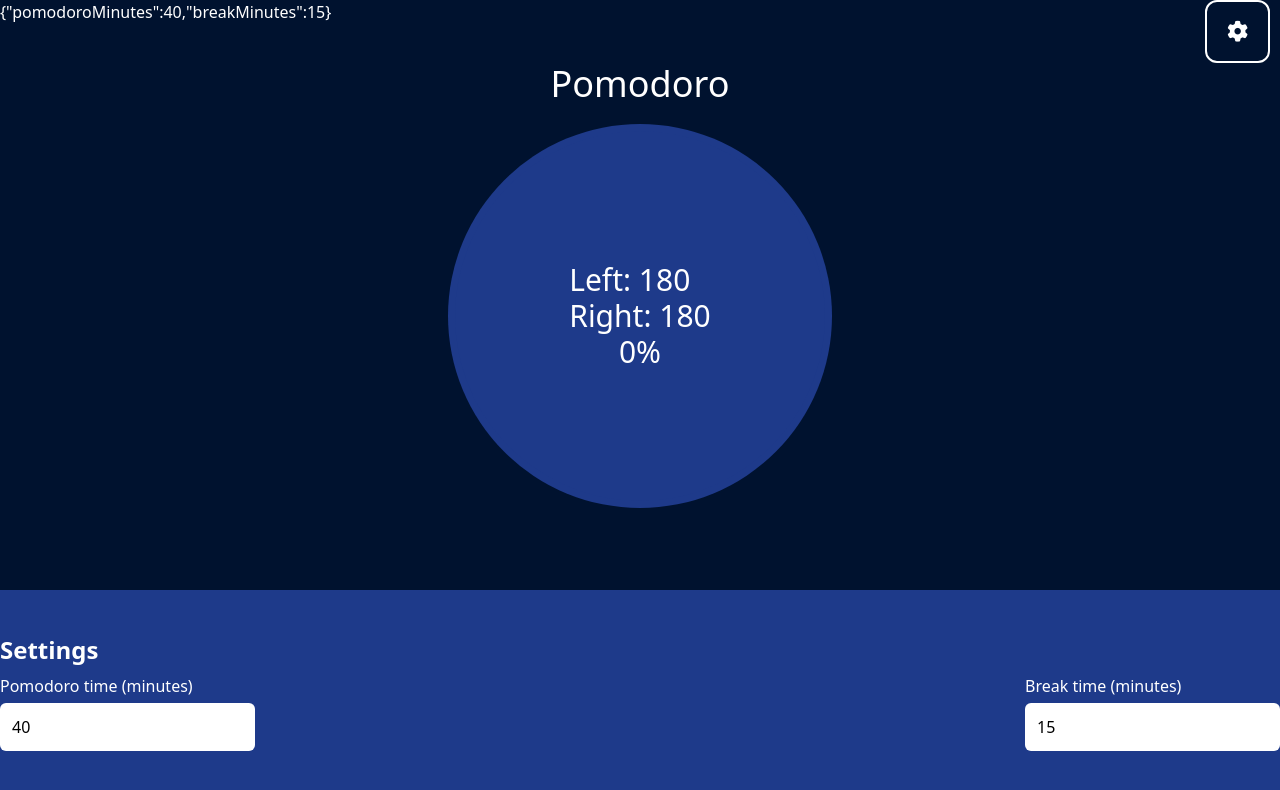
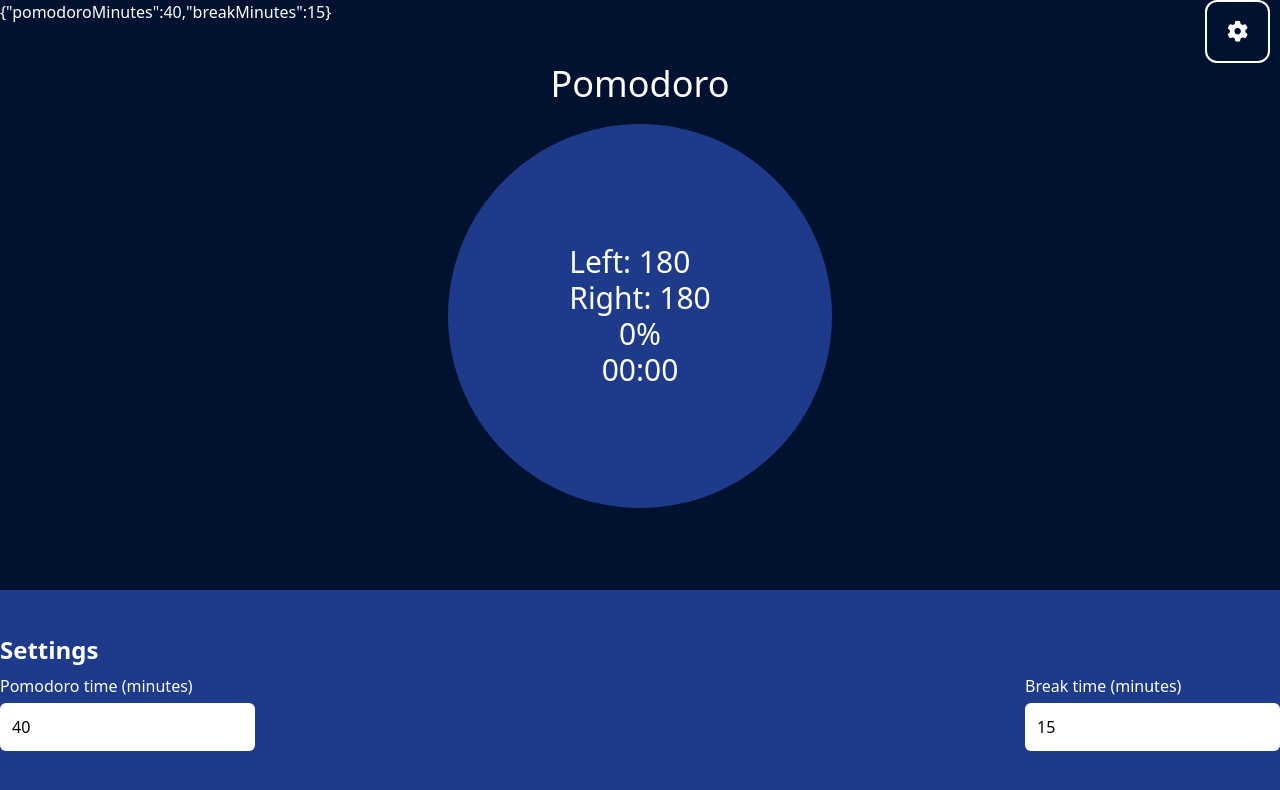
Before and after one commit to LombardoCode/pomodoro-web, a React (Create React App) app: page / in a window 1280 px wide. Shown: the top 790 px of the page. Built offline with nearby package versions, Linux system fonts and the light colour scheme.

Commit message:
[NEW]: Timer shows formatted time.

```diff
--- a/src/App.js
+++ b/src/App.js
@@ -7,6 +7,7 @@ function App() {
 	const [active, setActive] = useState(false);
 	const [leftDegrees, setLeftDegrees] = useState(180);
 	const [rightDegrees, setRightDegrees] = useState(180);
+	const [secondsPast, setSecondsPast] = useState(0);
 	const [minutes, setMinutes] = useState({
 		pomodoroMinutes: 40,
 		breakMinutes: 15,
@@ -18,6 +19,10 @@ function App() {
 
 	const handleActive = (status) => {
 		setActive(!active);
+	};
+
+	const onSetSecondsPast = (seconds) => {
+		setSecondsPast(seconds);
 	};
 
 	const onSetLeftDegrees = (degrees) => {
@@ -32,6 +37,7 @@ function App() {
 		setActive(false);
 		setLeftDegrees(180);
 		setRightDegrees(180);
+		setSecondsPast(0);
 	};
 
 	return (
@@ -44,6 +50,8 @@ function App() {
 			<div className="container mx-auto my-10">
 				<h1 className="text-white text-center text-4xl">Pomodoro</h1>
 				<Timer
+					secondsPast={secondsPast}
+					setSecondsPast={onSetSecondsPast}
 					minutes={minutes}
 					active={active}
 					setActive={handleActive}
--- a/src/components/Timer/Timer.jsx
+++ b/src/components/Timer/Timer.jsx
@@ -2,6 +2,8 @@ import { useEffect, useState } from "react";
 import "./Timer.css";
 
 const Timer = ({
+	secondsPast,
+	setSecondsPast,
 	minutes,
 	active,
 	setActive,
@@ -11,6 +13,7 @@ const Timer = ({
 	setRightDegrees,
 }) => {
 	const [percentage, setPercentage] = useState(0);
+	const [timerDisplay, setTimerDisplay] = useState("00:00");
 
 	useEffect(() => {
 		let interval = null;
@@ -18,7 +21,6 @@ const Timer = ({
 		let secondHalfFinished = false;
 		const seconds = minutes.pomodoroMinutes * 60;
 		const deegreesToTurn = 180 / (seconds / 2);
-
 		let leftPercentage = (50 / 180) * (leftDegrees - 180);
 		let rightPercentage = (50 / 180) * (rightDegrees - 180);
 		setPercentage(leftPercentage + rightPercentage);
@@ -27,6 +29,7 @@ const Timer = ({
 			if (leftDegrees >= 180 && leftDegrees < 360) {
 				interval = setInterval(() => {
 					setLeftDegrees((oldDegrees) => oldDegrees + deegreesToTurn);
+					setSecondsPast((oldSeconds) => oldSeconds + 1);
 				}, 1000);
 			} else {
 				firstHalfFinished = true;
@@ -35,6 +38,7 @@ const Timer = ({
 			if (firstHalfFinished && rightDegrees >= 180 && rightDegrees < 361) {
 				interval = setInterval(() => {
 					setRightDegrees((oldDegrees) => oldDegrees + deegreesToTurn);
+					setSecondsPast((oldSeconds) => oldSeconds + 1);
 				}, 1000);
 			} else {
 				secondHalfFinished = true;
@@ -46,13 +50,33 @@ const Timer = ({
 
 				setRightDegrees(180);
 				secondHalfFinished = false;
+
+				setTimerDisplay("00:00");
+				setSecondsPast(0);
 			}
+		}
+
+		const formatTo2DigitNumber = (number) => {
+			return number.toLocaleString("en-US", {
+				minimumIntegerDigits: 2,
+				useGrouping: false,
+			});
+		};
+
+		if (secondsPast < 60) {
+			setTimerDisplay(`00:${formatTo2DigitNumber(secondsPast)}`);
+		} else {
+			setTimerDisplay(
+				`${Math.floor(secondsPast / 60)}:${formatTo2DigitNumber(
+					secondsPast % 60
+				)}`
+			);
 		}
 
 		return () => {
 			clearInterval(interval);
 		};
-	}, [leftDegrees, rightDegrees, active]);
+	}, [leftDegrees, rightDegrees, active, secondsPast]);
 
 	const firstHalfStyle = {
 		transform: `rotate(${leftDegrees}deg)`,
@@ -74,9 +98,10 @@ const Timer = ({
 					className="flex justify-center items-center rounded-full w-24 h-24 bg-blue-900"
 				>
 					<span id="display" className="text-3xl">
-						<p>Left: {leftDegrees}</p>
-						<p>Right: {rightDegrees}</p>
+						<p>Left: {Math.round(leftDegrees)}</p>
+						<p>Right: {Math.round(rightDegrees)}</p>
 						<p className="text-center">{Math.round(percentage)}%</p>
+						<p className="text-center">{timerDisplay}</p>
 					</span>
 				</div>
 				<div id="first-half" className="w-1/2 h-full overflow-hidden">
```
